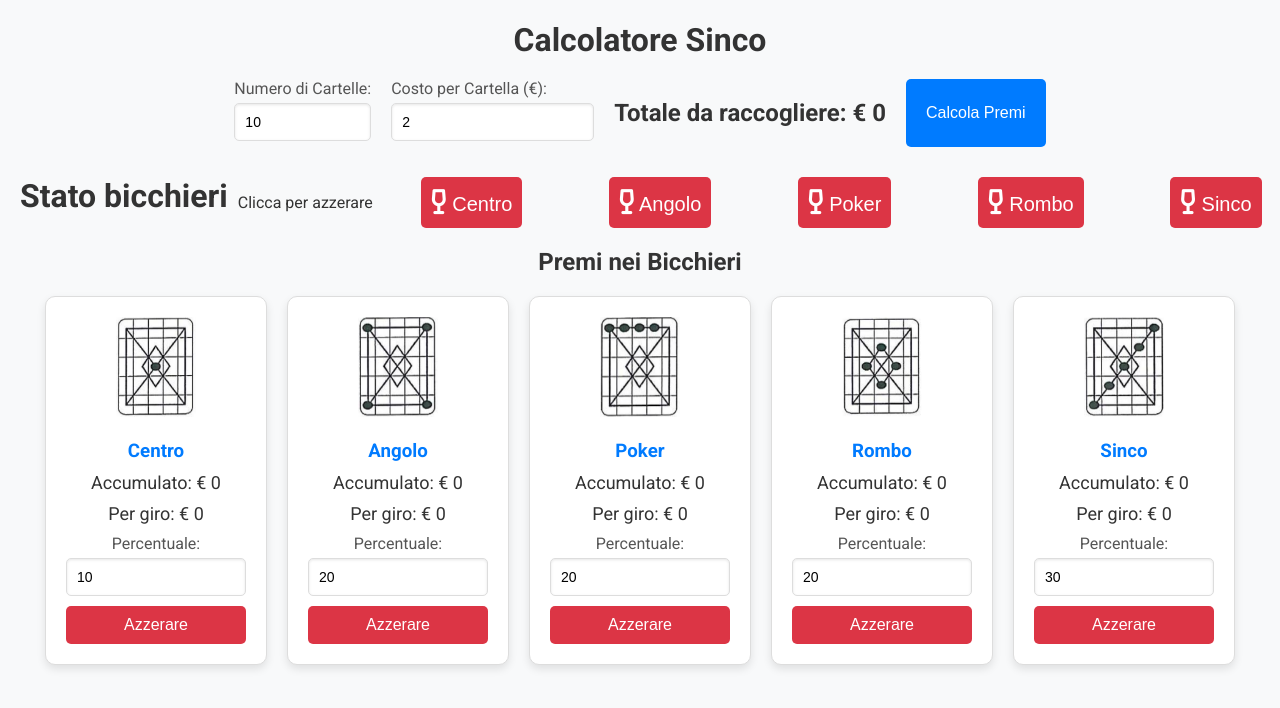
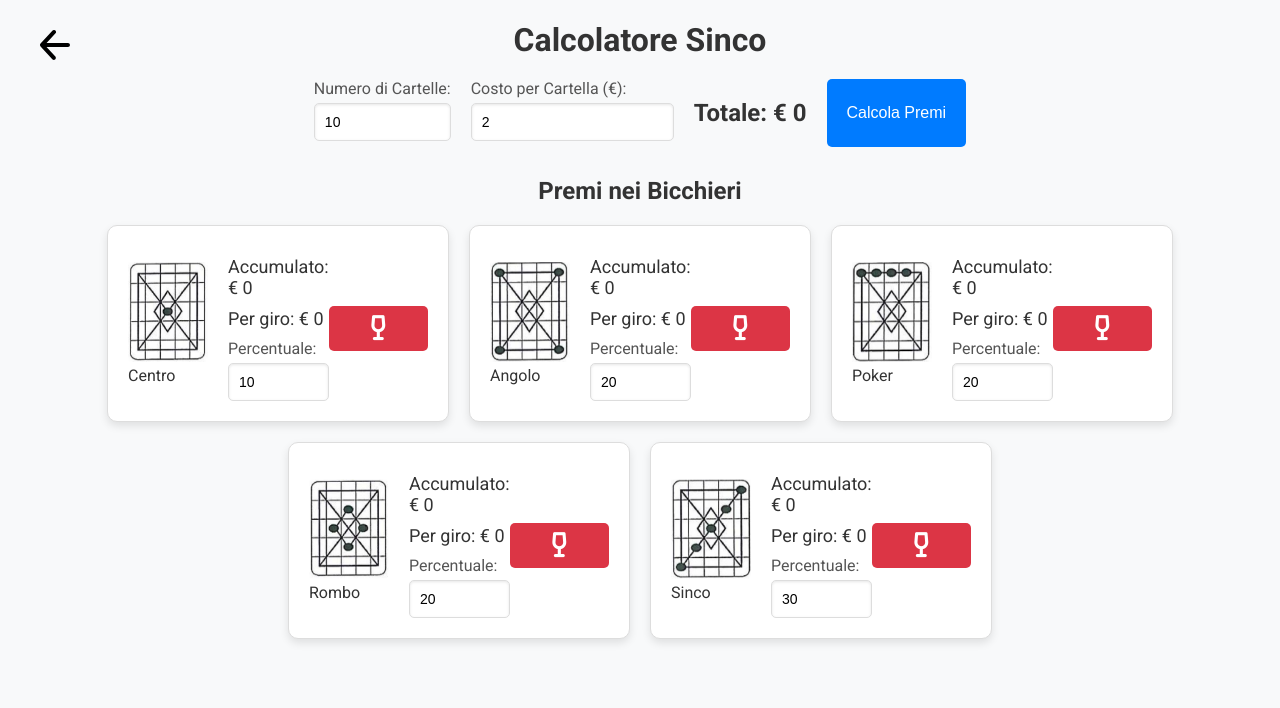
Before and after one commit to filipposiano/christmas-games, a plain HTML site: page sinco.html in a window 1280 px wide. Drawn offline with Linux system fonts and the light colour scheme.

Commit message:
Azzeratori piccoli tolti, nuova visualizzazione

```diff
--- a/script.js
+++ b/script.js
@@ -17,7 +17,7 @@ document.addEventListener("DOMContentLoaded", () => {
   // Funzione per aggiornare l'icona del bicchiere
   const aggiornaIconaBicchiere = (bicchiere) => {
     const ammontare = parseFloat(bicchiere.querySelector(".ammontare").textContent) || 0;
-    const azzeraButton = document.querySelector(`.azzera-piccolo[data-bicchiere='${bicchiere.getAttribute("data-bicchiere")}'] i`);
+    const azzeraButton = bicchiere.querySelector(".azzera i");
     if (ammontare === 0) {
       azzeraButton.classList.remove("fa-wine-glass");
       azzeraButton.classList.add("fa-wine-glass-empty");
--- a/sinco.html
+++ b/sinco.html
@@ -9,9 +9,9 @@
   <script src="https://kit.fontawesome.com/ac404aceb0.js" crossorigin="anonymous"></script>
 </head>
 <body>
-  <!-- <button class="back-button" onclick="location.href='index.html'">
+  <button class="back-button" onclick="location.href='index.html'">
     <img src="img/back-icon.svg" alt="Back to Home">
-  </button> -->
+  </button>
   <h1>Calcolatore Sinco</h1>
   <div class="inputs">
     <label>
@@ -22,78 +22,73 @@
       Costo per Cartella (€):
       <input type="number" id="costoCartella" value="2">
     </label>
-    <h2>Totale da raccogliere: € <span id="totaleDaDividere">0</span></h2>
+    <h2>Totale: € <span id="totaleDaDividere">0</span></h2>
     <button id="calcola">Calcola Premi</button>
-  </div>
-  <div class="azzeratori">
-    <h1>Stato bicchieri</h1>
-    <p>Clicca per azzerare</p>
-    <button class="azzera-piccolo" data-bicchiere="centro"><i class="fa-solid fa-wine-glass-empty"></i> Centro</button>
-    <button class="azzera-piccolo" data-bicchiere="angolo"><i class="fa-solid fa-wine-glass-empty"></i> Angolo</button>
-    <button class="azzera-piccolo" data-bicchiere="poker"><i class="fa-solid fa-wine-glass-empty"></i> Poker</button>
-    <button class="azzera-piccolo" data-bicchiere="rombo"><i class="fa-solid fa-wine-glass-empty"></i> Rombo</button>
-    <button class="azzera-piccolo" data-bicchiere="sinco"><i class="fa-solid fa-wine-glass-empty"></i> Sinco</button>
   </div>
 
   <h2 class="titolo-h2">Premi nei Bicchieri</h2>
   <div class="bicchieri">
     <div class="bicchiere" data-bicchiere="centro">
-      <img src="img/centro.png" alt="" class="bicchiere-img">
-        <h3>Centro</h3>
+      <figure><img src="img/centro.png" alt="" class="bicchiere-img"> <figcaption>Centro</figcaption></figure>
+      <div class="bicchiere-info">
         <p>Accumulato: € <span class="ammontare">0</span></p>
         <p>Per giro: € <span class="per-giro">0</span></p>
         <label>
           Percentuale:
           <input type="number" class="percentuale" value="10" min="0" max="100">
         </label>
-      <button class="azzera">Azzerare</button>
+      </div>
+      <button class="azzera"><i class="fa-solid fa-wine-glass-empty"></i></button>
     </div>
     <div class="bicchiere" data-bicchiere="angolo">
-        <img src="img/angolo.png" alt="" class="bicchiere-img">
-      <h3>Angolo</h3>
+      <figure><img src="img/angolo.png" alt="" class="bicchiere-img"> <figcaption>Angolo</figcaption></figure>
+      <div class="bicchiere-info">
         <p>Accumulato: € <span class="ammontare">0</span></p>
         <p>Per giro: € <span class="per-giro">0</span></p>
         <label>
           Percentuale:
           <input type="number" class="percentuale" value="20" min="0" max="100">
         </label>
-      <button class="azzera">Azzerare</button>
+      </div>
+      <button class="azzera"><i class="fa-solid fa-wine-glass-empty"></i></button>
     </div>
     <div class="bicchiere" data-bicchiere="poker">
-        <img src="img/poker.png" alt="" class="bicchiere-img">
-      <h3>Poker</h3>
+      <figure><img src="img/poker.png" alt="" class="bicchiere-img"> <figcaption>Poker</figcaption></figure>
+      <div class="bicchiere-info">
         <p>Accumulato: € <span class="ammontare">0</span></p>
         <p>Per giro: € <span class="per-giro">0</span></p>
         <label>
           Percentuale:
           <input type="number" class="percentuale" value="20" min="0" max="100">
         </label>
-      <button class="azzera">Azzerare</button>
+      </div>
+      <button class="azzera"><i class="fa-solid fa-wine-glass-empty"></i></button>
     </div>
     <div class="bicchiere" data-bicchiere="rombo">
-        <img src="img/rombo.png" alt="" class="bicchiere-img">
-      <h3>Rombo</h3>
+      <figure><img src="img/rombo.png" alt="" class="bicchiere-img"> <figcaption>Rombo</figcaption></figure>
+      <div class="bicchiere-info">
         <p>Accumulato: € <span class="ammontare">0</span></p>
         <p>Per giro: € <span class="per-giro">0</span></p>
         <label>
           Percentuale:
           <input type="number" class="percentuale" value="20" min="0" max="100">
         </label>
-      <button class="azzera">Azzerare</button>
+      </div>
+      <button class="azzera"><i class="fa-solid fa-wine-glass-empty"></i></button>
     </div>
     <div class="bicchiere" data-bicchiere="sinco">
-        <img src="img/sinco.png" alt="" class="bicchiere-img">
-      <h3>Sinco</h3>
+      <figure><img src="img/sinco.png" alt="" class="bicchiere-img"> <figcaption>Sinco</figcaption></figure>
+      <div class="bicchiere-info">
         <p>Accumulato: € <span class="ammontare">0</span></p>
         <p>Per giro: € <span class="per-giro">0</span></p>
         <label>
           Percentuale:
           <input type="number" class="percentuale" value="30" min="0" max="100">
         </label>
-      <button class="azzera">Azzerare</button>
+      </div>
+      <button class="azzera"><i class="fa-solid fa-wine-glass-empty"></i></button>
     </div>
 </div>
-
   <script src="script.js"></script>
 </body>
 </html>
--- a/styles.css
+++ b/styles.css
@@ -57,7 +57,6 @@ button:hover {
     margin: 0;
 }
 
-
 .totale {
     text-align: center;
     margin-bottom: 30px;
@@ -75,15 +74,14 @@ button:hover {
     text-align: center;
 }
 
-
-
 .bicchiere {
     background: #ffffff;
     border: 1px solid #ddd;
     border-radius: 10px;
     padding: 20px;
-    width: 180px;
-    text-align: center;
+    width: 300px;
+    display: flex;
+    align-items: center;
     box-shadow: 0 4px 8px rgba(0, 0, 0, 0.1);
     transition: transform 0.3s ease, box-shadow 0.3s ease;
 }
@@ -91,6 +89,15 @@ button:hover {
 .bicchiere:hover {
     transform: translateY(-5px);
     box-shadow: 0 8px 16px rgba(0, 0, 0, 0.2);
+}
+
+.bicchiere figure {
+    margin: 0;
+    margin-right: 20px;
+}
+
+.bicchiere-info {
+    flex-grow: 1;
 }
 
 .bicchiere h3 {
@@ -115,8 +122,8 @@ button:hover {
 
 .back-button {
     position: absolute;
-    top: 30px;
-    left: 30px;
+    top: 20px;
+    left: 20px;
     background: none;
     border: none;
     cursor: pointer;
@@ -127,7 +134,30 @@ button:hover {
     height: 30px;
 }
 
-/* @media (max-width: 768px) {
+.azzeratori {
+    display: flex;
+    justify-content: center;
+    gap: 10px;
+    margin-bottom: 20px;
+}
+
+.azzera-piccolo {
+    padding: 5px 10px;
+    font-size: 14px;
+    background-color: #dc3545;
+    color: white;
+    border: none;
+    border-radius: 5px;
+    cursor: pointer;
+    transition: background-color 0.3s ease;
+}
+
+.azzera-piccolo:hover {
+    background-color: #c82333;
+}
+
+/* Media Queries for Responsive Design */
+@media (max-width: 768px) {
     .inputs {
         flex-direction: column;
         align-items: center;
@@ -172,12 +202,11 @@ button:hover {
         margin: 0 auto;
         padding: 5px;
     }
-} */
+}
 
 @media (max-width: 480px) {
     body {
         margin: 10px;
-        display: inline-block;
     }
 
     .inputs {
@@ -190,7 +219,10 @@ button:hover {
     }
 
     .bicchiere {
-        padding: 15px;
+        padding: 5px;
+        width: min-content;
+        height: min-content;
+        display: flex;
     }
 
     .bicchiere p {
@@ -206,6 +238,7 @@ button:hover {
     h1 {
         margin-top: 50px;
     }
+
     .menu {
         display: flex;
         flex-direction: wrap;
@@ -218,28 +251,12 @@ button:hover {
         margin: 15px;
     }
 
-    .home {
-        display: block;
-        justify-content: center;
-        text-align: center;
-    }
-
-    .game-icon {
-        max-width: 30px;
-        display: block;
-        align-items: center;
-        margin: 0 auto;
-        padding: 5px;
-    }
-
     .azzeratori {
         display: flex;
         align-items: center;
-    flex-direction: column;
-
+        flex-direction: column;
     }
 }
-
 
 /*Homepage buttons */
 
@@ -288,22 +305,6 @@ button:hover {
     margin-bottom: 20px;
 }
 
-.azzera-piccolo {
-    padding: 5px 10px;
-    font-size: 20px;
-    margin: 0 auto;
-    background-color: #dc3545;
-    color: white;
-    border: none;
-    border-radius: 5px;
-    cursor: pointer;
-    transition: background-color 0.3s ease;
-}
-
-.azzera-piccolo:hover {
-    background-color: #c82333;
-}
-
 .fa-solid {
     font-size: 25px;
 }
```
Lines whose indentation alone changed are shown as unchanged.
